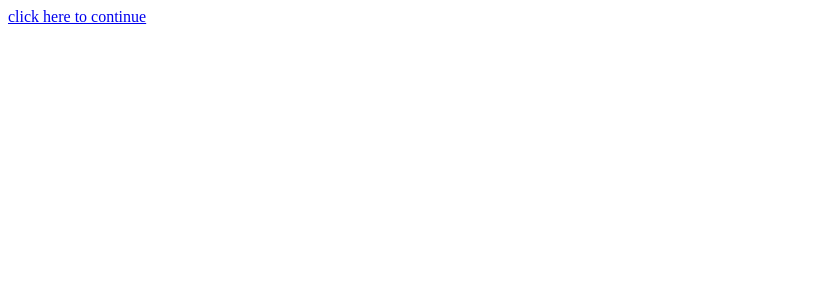
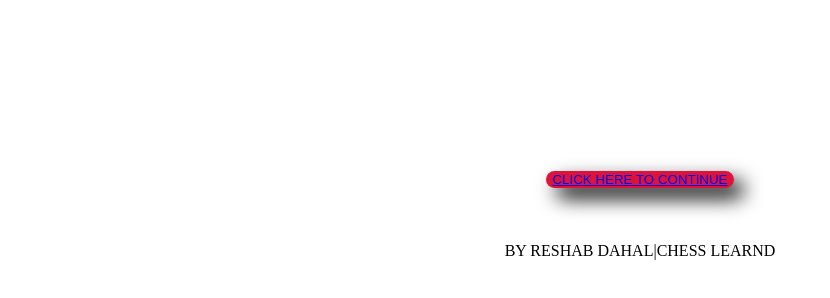
Before and after one commit to RESHAB-DAHAL/Chess-Learnd, a plain HTML site: page index.html in a window 1280 px wide. Shown: the whole page, without its empty margins (0-830 px from the left). Drawn offline with Linux system fonts and the light colour scheme.

Commit message:
Update index.html

```diff
--- a/index.html
+++ b/index.html
@@ -1,9 +1,33 @@
 <!DOCTYPE html>
 <html>
     <head>
-        <title></title>
+        <title>UN LOADED PAGE FOR CHESSLEARND</title>
+        <style>
+            button {
+                border: none;
+                color: aqua;
+                background-color: crimson;
+                transition: opacity 0.15s;
+                box-shadow: 10px 10px 20px black;
+                border-radius: 100px;
+                transition: color 0.20s;
+                transition: background-color 0.20s ;
+            }
+            button:hover{
+                opacity: 0.6;
+                color: crimson;
+                background-color: aqua;
+            }
+        </style>
     </head>
     <body>
-        <a href="HOME.html">click here to continue</a>
+        <br><br><br><br><br><br><br><br><br>
+        <center>
+
+       <button><a href="HOME.html">CLICK HERE TO CONTINUE</a></button><br><br><br><br>
+       <div>
+        BY RESHAB DAHAL|CHESS LEARND
+       </div>
+        </center>
     </body>
 </html>
```
